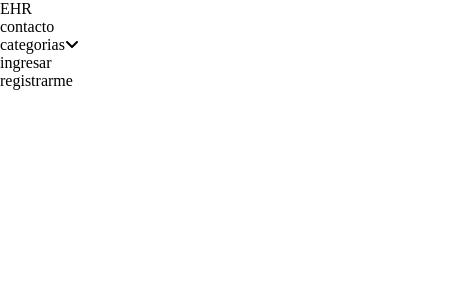
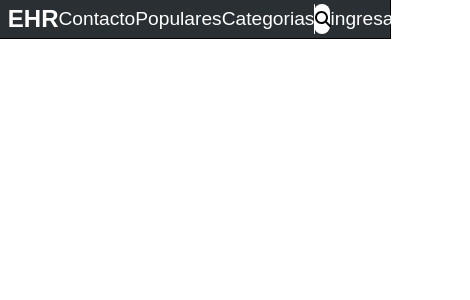
Before and after one commit to Mjhon03/EHR_FRONTEND, a React (Create React App) app: page / in a window 390 px wide. Shown: the top 300 px of the page, 470 px wide, since content can reach past the window. Built offline with nearby package versions, Linux system fonts and the light colour scheme.

Commit message:
menu de navegacion no responsive terminado

```diff
--- a/src/App.js
+++ b/src/App.js
@@ -1,9 +1,11 @@
-import { Home } from "./Components/Layout/Home/Home";
+import { Header } from "./Components/Layout/Header/Header";
+import { Logo } from "./Components/UI/Logo/Logo";
+
 
 function App() {
   return (
     <div className="App">
-      < Home />
+      < Header />
     </div>
   );
 }
--- /dev/null
+++ b/src/Components/Layout/Header/Header.css
@@ -0,0 +1,63 @@
+*{
+    padding: 0;
+    margin: 0;
+    box-sizing: border-box;
+    font-family: sans-serif;
+}
+
+.btn-menu{
+    display: none;
+}
+
+.menu{
+    display: flex;
+    width: 100%;
+}
+
+.logo{
+    padding: 1%;
+}
+
+.menu-container{
+    display: flex;
+    outline: solid 1px black;
+    padding: 1% 2%;
+    background: #292f33;
+    color: #fff;
+}
+
+.menu-content{
+    display: flex;
+    width: 100%;
+    position: sticky;
+    justify-content: space-around;
+    list-style: none;
+    align-items: center;
+}
+
+.menu-content li{
+    text-decoration: none;
+    font-size: 120%;
+}
+
+.searchbox{
+    outline: none;
+    border: none;
+    width: 95%;
+    height: 30px;
+    border-radius: 33px;
+    padding: 0 2%;
+}
+
+.menu-search{
+    background: #fff;
+    display: flex;
+    align-items: center;
+    width: 40%;
+    border-radius: 33px;
+
+}
+
+.icon{
+    color: black;
+}
--- /dev/null
+++ b/src/Components/Layout/Header/Header.jsx
@@ -0,0 +1,30 @@
+import './Header.css';
+import React from 'react';
+import { FontAwesomeIcon } from '@fortawesome/react-fontawesome';
+import { faMagnifyingGlass } from '@fortawesome/free-solid-svg-icons'
+
+import './Header.css';
+import { Logo } from '../../UI/Logo/Logo';
+
+export const Header = () => {
+  return (
+    <header className="menu-container">
+      <input type="checkbox" className="btn-menu" id="btn-menu" ></input>
+      <label for="btn-menu"></label>
+      < Logo classLogo={"logo1"} />
+      <nav className="menu">
+        <ul className="menu-content">
+          <li><a>Contacto</a></li>
+          <li><a>Populares</a></li>
+          <li><a>Categorias</a></li>
+          <div className="menu-search">
+            <input className="searchbox" type="search"></input>
+            <FontAwesomeIcon icon={ faMagnifyingGlass } className="icon"/>
+          </div>
+          <li><a>ingresar</a></li>
+          <li><a>registrar</a></li>
+        </ul>
+      </nav>
+    </header>
+  )
+}
--- a/src/Components/Layout/Home/Home.jsx
+++ /dev/null
@@ -1,10 +0,0 @@
-import React from 'react'
-import { Header } from '../../Page/Header/Header'
-
-export const Home = () => {
-  return (
-    <div>
-        <Header />
-    </div>
-  )
-}
--- a/src/Components/Page/Header/Header.css
+++ /dev/null
@@ -1,5 +0,0 @@
-*{
-    padding: 0;
-    margin: 0;
-    box-sizing: border-box;
-}
--- a/src/Components/Page/Header/Header.jsx
+++ /dev/null
@@ -1,41 +0,0 @@
-import './Header.css';
-import image from '../../../Images/logo.png';
-import React from 'react';
-import { FontAwesomeIcon } from '@fortawesome/react-fontawesome';
-import { faAngleDown } from '@fortawesome/free-solid-svg-icons'
-
-export const Header = () => {
-  return (
-    <nav>
-        <div className='navbar'>
-            <div className='logo'>
-                <a>EHR</a>
-            </div>
-            <div className='nav-links'>
-                <ul className='links'>
-                    <li><a>contacto</a></li>
-                    <li>
-                        <a>categorias</a>
-                        <FontAwesomeIcon icon={ faAngleDown } />
-                        <ul className='submenu'>
-                            {/* <li><a>apartamentos</a></li>
-                            <li><a>hogares</a></li>
-                            <li><a>fincas</a></li>
-                            <li><a>en venta</a></li>
-                            <li><a>arriendos</a></li> */}
-
-
-                        </ul>
-                    </li>
-                    <li>
-                        <a>ingresar</a>
-                    </li>
-                    <li>
-                        <a>registrarme</a>
-                    </li>
-                </ul>
-            </div>
-        </div>
-    </nav>
-  )
-}
--- /dev/null
+++ b/src/Components/UI/Logo/Logo.css
@@ -0,0 +1,10 @@
+.container-logo{
+    background: red;
+    width: 100px;
+    height: 100px;
+    padding: auto;
+}
+
+.logo1{
+    margin: auto;
+}
--- /dev/null
+++ b/src/Components/UI/Logo/Logo.jsx
@@ -0,0 +1,8 @@
+import './Logo.css';
+import React from 'react'
+
+export const Logo = ({ classLogo }) => {
+  return (
+    <h2 className={ classLogo }>EHR</h2>
+  )
+}
```
